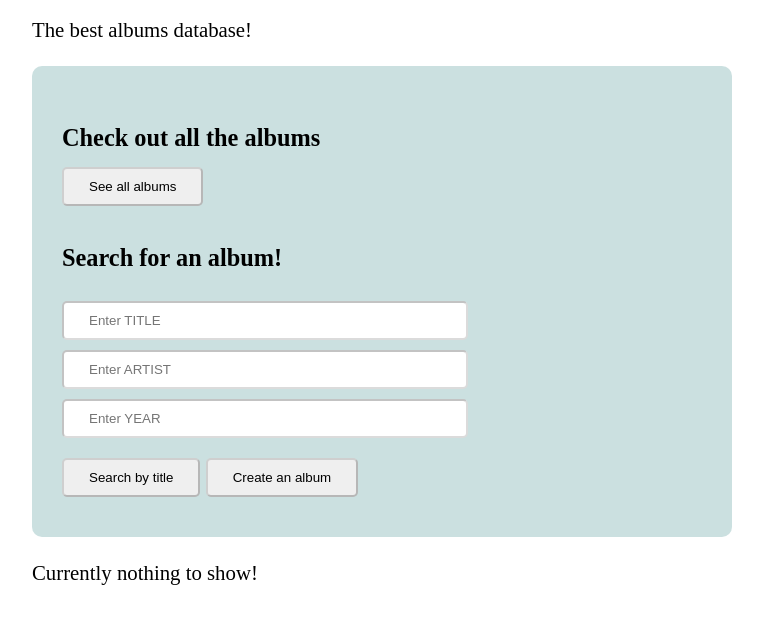
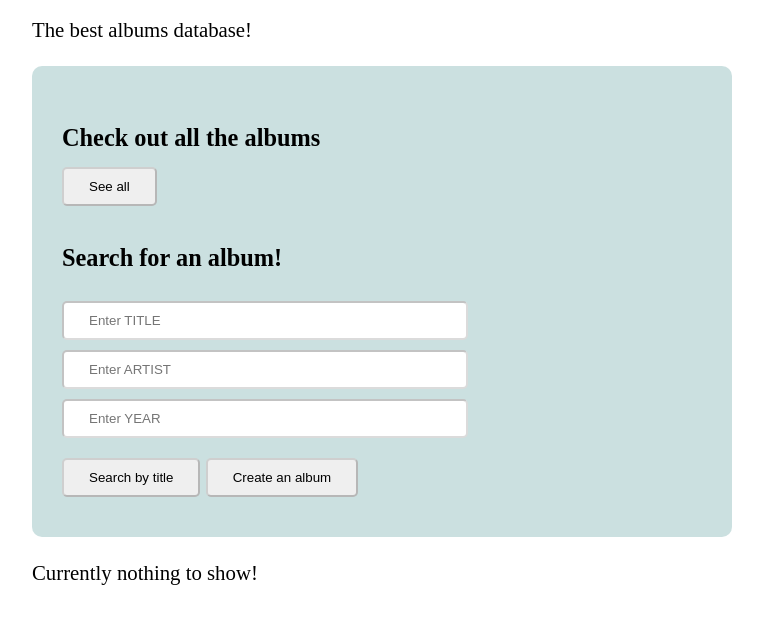
Before and after one commit to Liz0001/Lab1-FullStack, a website: page src/static/index.html in a window 1280 px wide. Shown: the part 104-728 px from the top of the page, without its empty margins (258-1021 px from the left). Drawn offline with Linux system fonts and the light colour scheme.

Commit message:
chage see all albums

```diff
--- a/src/static/index.html
+++ b/src/static/index.html
@@ -13,7 +13,7 @@
       <p>The best albums database!</p>
       <div class="box">
         <h3 class="heading">Check out all the albums</h3>
-        <button class="allAlbumsButton">See all albums</button>
+        <button class="allAlbumsButton">See all</button>
         <div class="inputSection">
           <h3>Search for an album!</h3>
 
```
